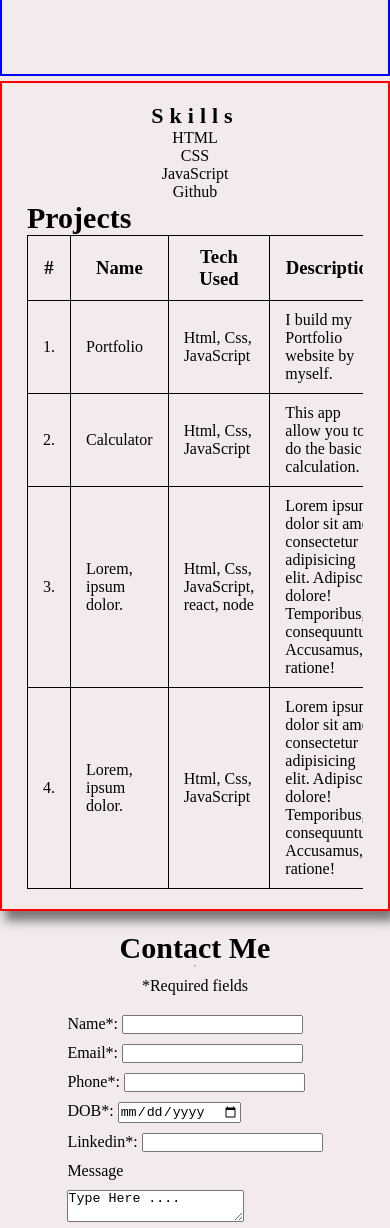
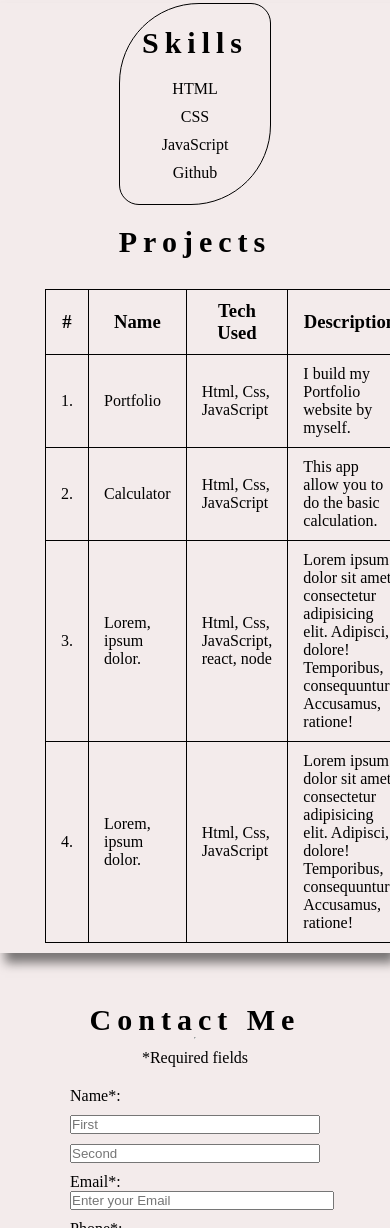
Before and after one commit to Ram-cpu-coder/Dented-Code-Challenge1-Portfolio, a plain HTML site: page index.html in a window 390 px wide. Shown: the part 772-2000 px from the top of the page. Drawn offline with Linux system fonts and the light colour scheme.

Commit message:
fourth commit

```diff
--- a/index.html
+++ b/index.html
@@ -40,11 +40,6 @@
         <div class="skills">
 
             <h1>Skills</h1>
-            <!-- <div class="hr">
-                <hr>
-            </div> -->
-
-
             <ul>
                 <li>HTML</li>
                 <li>CSS</li>
@@ -57,7 +52,7 @@
         <!-- ----------------------------------------------projects----------------------------------------------------- -->
 
 
-        <h1>Projects</h1>
+        <h1 id='projects-heading'>Projects</h1>
             <div class="projects">
                     <table id="table">
                         <tr>
@@ -136,12 +131,15 @@
 
                 <div class="full-name">
                     <label for="name">Name*:</label>
-                    <input type="text" name="Name" id="name">
+
+                        <input type="text" name="F-Name" id="name" placeholder="First">
+                        <input type="text" name="L-Name" id="name" placeholder="Second">
+
                 </div>
 
                 <div class="email-address">
                     <label for="email">Email*:</label>
-                    <input type="email" name="Email" id="email">
+                    <input type="email" name="Email" id="email" placeholder="Enter your Email">
                 </div>
 
                 <div class="phone">
--- a/style.css
+++ b/style.css
@@ -27,14 +27,15 @@ h1 {
 
 /* -----------------------------------------main-info--------------------------------- */
 .main-info {
-    border: 2px solid blue;
+    /* border: 2px solid blue; */
     display: flex;
     flex-direction: column;
     width: auto;
-    height: 100vh;
-    justify-content: center;
+    height: 80vh;
+    /* justify-content: center; */
     align-items: center;
-    margin-bottom: 5px;
+    padding-top: 100px;
+
 
     h1,
     p {
@@ -44,8 +45,8 @@ h1 {
 
     img {
         border-radius: 50%;
-        height: 250px;
-        width: 250px;
+        height: 350px;
+        width: 350px;
     }
 
     #description {
@@ -56,51 +57,92 @@ h1 {
 
 #resume {
     width: 210px;
-    margin-bottom: 40px;
+    margin: 40px 0;
 }
 
 /* --------------------------------------------skills------------------------------------------------------- */
-#skills-projects{
+#skills-projects {
     display: flex;
     flex-direction: column;
-
     justify-content: center;
-
     width: auto;
     height: auto;
-    padding: 20px 25px;
+    padding: 0 25px;
+    margin-bottom: 50px;
     box-shadow: 5px 10px 10px rgba(0, 0, 0, 0.5);
-    border: 2px solid red;
+    /* border: 2px solid red; */
 }
-.skills h1{
-    font-size: 22px;
+
+.skills {
+    border: 1px double black;
+    border-radius: 80px 20px;
+    width: 15%;
+    height: 200px;
+    display: flex;
+    flex-direction: column;
+    justify-content: center;
+    align-items: center;
+    margin: auto;
+    /* padding: 15px 0;
+    margin: 30px 0; */
+}
+
+.skills h1 {
+    font-size: 30px;
     font-weight: bold;
     letter-spacing: 6px;
     display: flex;
     justify-content: center;
+    margin-bottom: 10px;
 }
-.skills ul{
+
+.skills ul {
     display: flex;
     flex-direction: column;
     justify-content: center;
-    align-items:center;
-}
-.skills ul li{
-    list-style: none;
+    align-items: center;
 }
 
-#table, tr, th, td{
+.skills ul li {
+    list-style: none;
+    padding-top: 10px;
+}
+
+#table,
+tr,
+th,
+td {
     border: 1px solid black;
     border-collapse: collapse;
 }
-#table, th, td{
+
+#table,
+th,
+td {
     padding: 10px 15px;
 }
 
 
-.projects{
+.projects {
     overflow-x: scroll;
+    scrollbar-color: black;
     width: 100%;
+    display: flex;
+    flex-direction: column;
+    margin: 20px 10px 10px 10px;
+    padding: 0 10px;
+    /* border: 2px solid red; */
+}
+.projects::-webkit-scrollbar{
+  /* width: 100px; */
+}
+
+#skills-projects>h1 {
+    margin: auto;
+    margin-top: 20px;
+    margin-bottom: 10px;
+    letter-spacing: 6px;
+    /* border: 2px solid blue; */
 }
 
 /* -----------------------------------------contact------------------------------------------------------ */
@@ -118,6 +160,10 @@ h1 {
     /* flex-wrap: wrap; */
 }
 
+.contact h1 {
+    letter-spacing: 6px;
+}
+
 .contact p {
     margin: 10px 0;
 }
@@ -131,16 +177,35 @@ form {
     margin-top: 10px;
 }
 
-.TextArea{
+.TextArea {
     display: flex;
     flex-direction: column;
     align-items: flex-start;
 }
 
-.button{
+.full-name {
+    /* border: 2px solid red; */
+    width: 100%;
+    display: flex;
+    gap: 10px;
+}
+
+/* .email-address{
+    width: 300px;
+} */
+#email {
+    width: 300px;
+
+}
+
+/* -------------------------------------button------------------------------------------ */
+.button {
+    height: 80px;
     display: flex;
     justify-content: center;
+    align-items: center;
 }
+
 #button-submit {
     height: 30px;
     width: 90px;
@@ -151,25 +216,37 @@ form {
 
 /* --------------------------------------------------------------media query------------------------------------------------------------------- */
 
-/* @media (max-width: 485px){
-    #skills-projects {
-        height: 1190px;
+@media screen and (max-width: 1090px){
+   .skills{
+       width: 150px;
     }
 }
-@media (max-width: 652px){
-    #skills-projects {
-        background: red;
-        height: auto;
+@media screen and (max-width: 360px){
+    .main-info{
+        /* background-color: red; */
+        height: 850px;
+
+        #header, #phone{
+           text-align: center;
+        }
     }
 
-    .main-info{
-        height: auto;
+}
+@media screen and (max-width: 390px) {
+
+    .full-name,
+    .email-address,
+    .phone,
+    .date-of-birth,
+    .linkedin-profile,
+    .TextArea {
+        /* border: 2px solid red; */
+        width: 250px;
+        display: flex;
+        flex-direction: column;
     }
-} */
- @media only screen and (max-width: 460px){
-    #skills-projects{
-        overflow-x: scroll;
-
+    #email{
+        width: 260px;
     }
 
- }
+}
```
